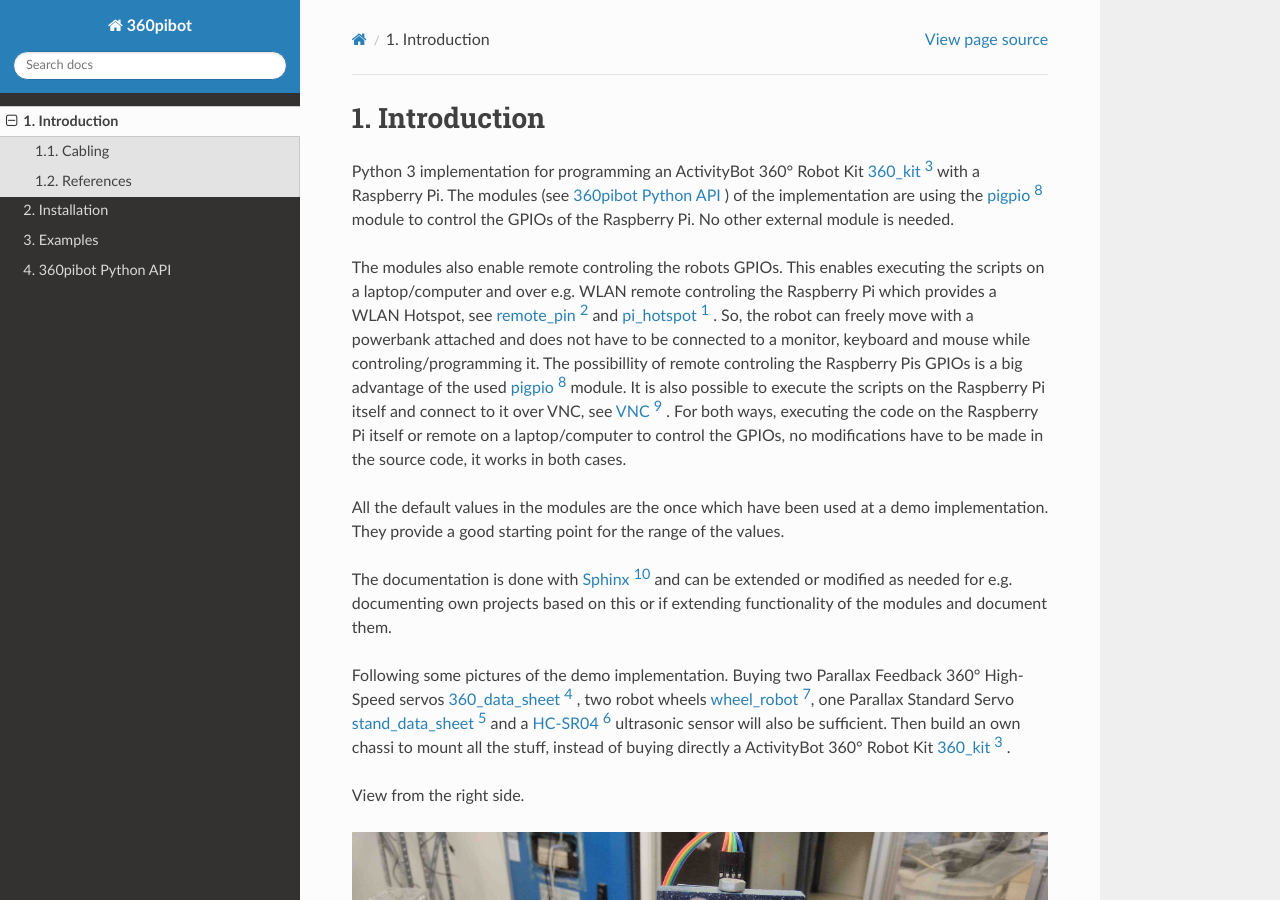
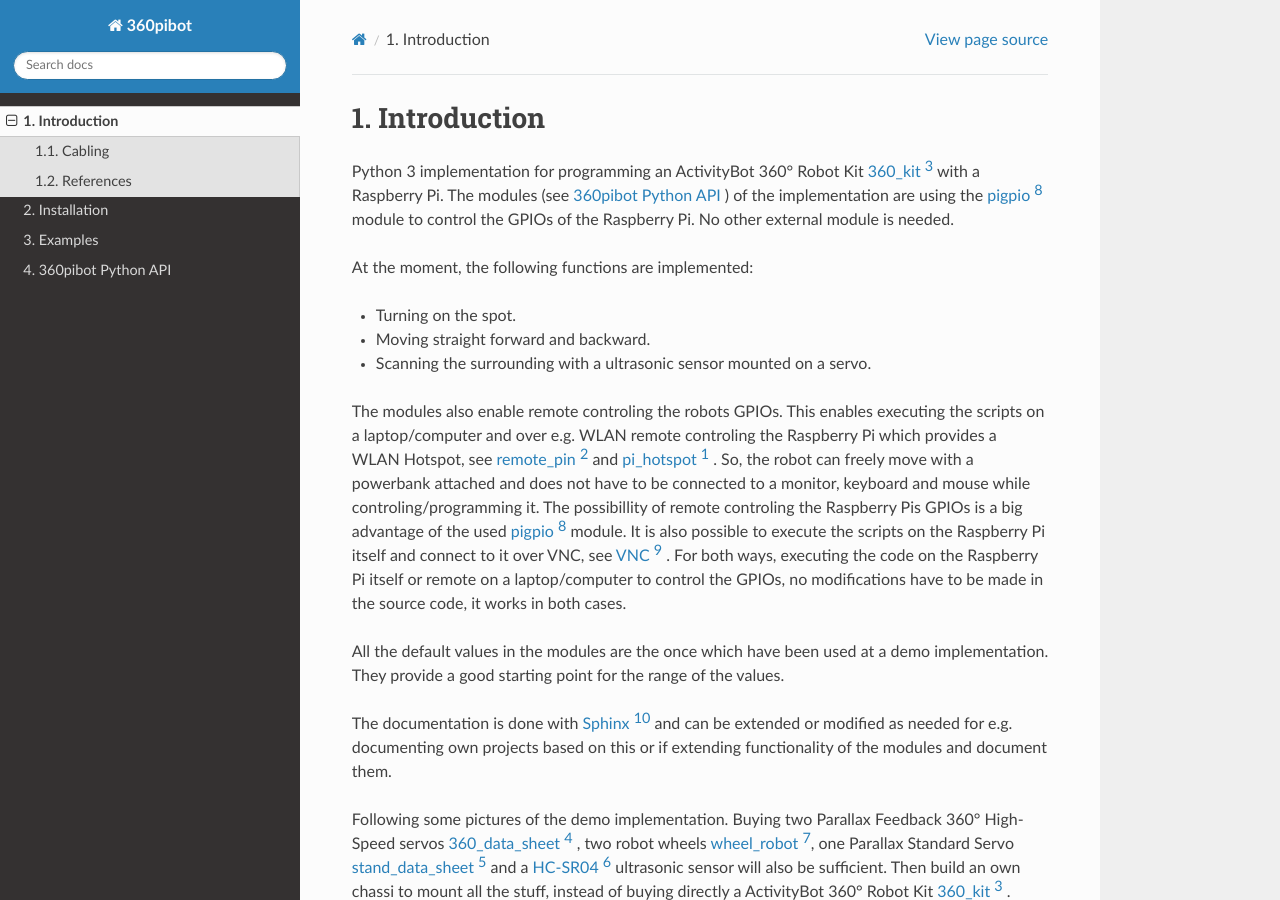
Before and after one commit to choeffer/360pibot, a Sphinx documentation site: the page built from docs/intro.rst, in a window 1280 px wide and 900 px high. Built offline with Sphinx 7.4.7 and the Read the Docs theme 2.0.0, drawn with Linux system fonts in a browser that asks for light colours.

Commit message:
added more detailed discription in the intro  what is implemented

```diff
--- a/docs/intro.rst
+++ b/docs/intro.rst
@@ -6,6 +6,12 @@ Introduction
 Python 3 implementation for programming an ActivityBot 360° Robot Kit 360_kit_ with
 a Raspberry Pi. The modules (see :ref:`360pibot_Python_API` ) of the implementation are using the pigpio_ module
 to control the GPIOs of the Raspberry Pi. No other external module is needed.
+
+At the moment, the following functions are implemented:
+
+* Turning on the spot.
+* Moving straight forward and backward.
+* Scanning the surrounding with a ultrasonic sensor mounted on a servo.
 
 The modules also enable remote controling the robots GPIOs. This enables
 executing the scripts on a laptop/computer and over e.g. WLAN remote controling the Raspberry Pi
```
